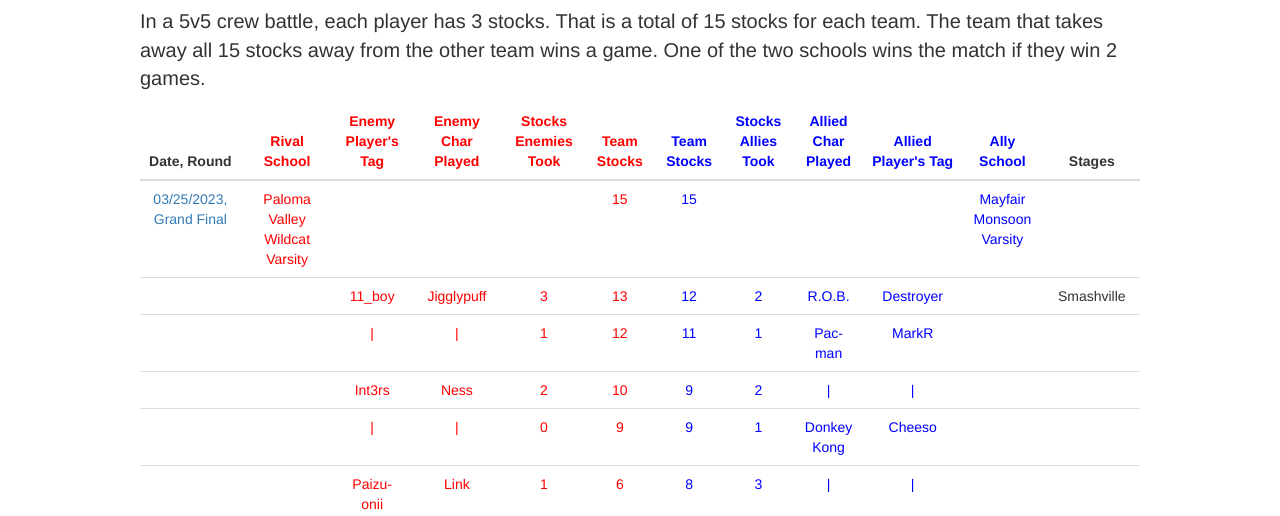
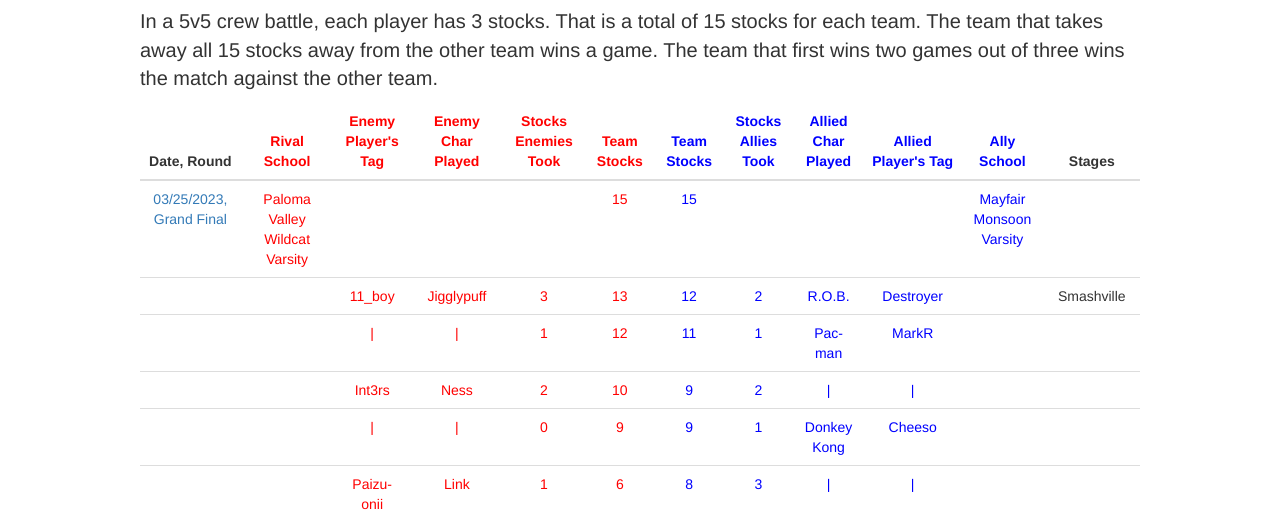
Before and after one commit to MarkR0914/Fall-2022-Mayfair-Esports, a plain HTML site: page fall2022.html in a window 1280 px wide. Shown: the part 280-796 px from the top of the page. Drawn offline with nearby package versions, Linux system fonts and the light colour scheme.

Commit message:
Update fall2022.html

```diff
--- a/fall2022.html
+++ b/fall2022.html
@@ -50,7 +50,7 @@
                 <div class="row">
                     <div class="col-md-12">
                         <p>
-                            In a 5v5 crew battle, each player has 3 stocks. That is a total of 15 stocks for each team. The team that takes away all 15 stocks away from the other team wins a game. One of the two schools wins the match if they win 2 games.
+                            In a 5v5 crew battle, each player has 3 stocks. That is a total of 15 stocks for each team. The team that takes away all 15 stocks away from the other team wins a game. The team that first wins two games out of three wins the match against the other team.
                         </p>
                     </div>
                 </div>
```
